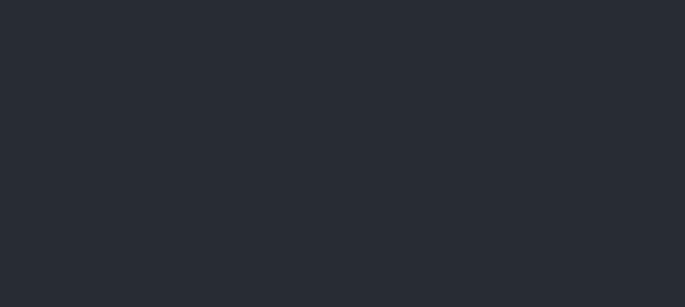
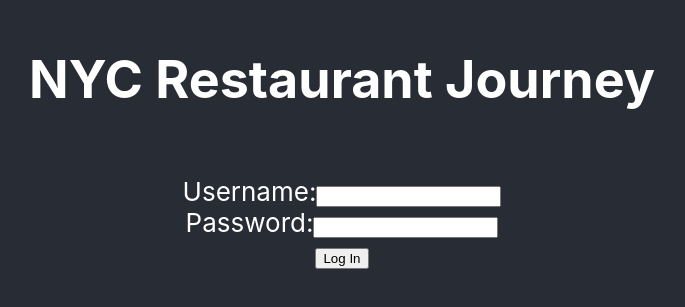
Before and after one commit to NinjaEagle/restaurant-journey-app-frontend, a React (Create React App) app in the folder my-project-client/: page / in a window 1280 px wide. Shown: the part 259-566 px from the top of the page, without its empty margins (298-983 px from the left). Built offline with nearby package versions, Linux system fonts and the light colour scheme.

Commit message:
Login Page

```diff
--- a/my-project-client/package.json
+++ b/my-project-client/package.json
@@ -3,6 +3,7 @@
   "version": "0.1.0",
   "private": true,
   "dependencies": {
+    "animejs": "^3.1.0",
     "react": "^16.9.0",
     "react-dom": "^16.9.0",
     "react-scripts": "3.1.1"
--- a/my-project-client/src/App.js
+++ b/my-project-client/src/App.js
@@ -1,6 +1,6 @@
 import React from 'react';
 import ReactDOM from 'react-dom';
-import logo from './logo.svg';
+// import logo from './logo.svg';
 import './App.css';
 import LoginPage from  '../src/container/LoginPage';
 import { BrowserRouter as Router, Route, Link } from 'react-router-dom';
@@ -22,7 +22,7 @@ function App() {
       <Router>
     <div className="App">
       <header className="App-header">
-            <Route path="/login" component={LoginPage}></Route>
+            <Route path="/" component={LoginPage}></Route>
       </header>
     </div>
     </Router>
--- a/my-project-client/src/container/LoginPage.js
+++ b/my-project-client/src/container/LoginPage.js
@@ -1,12 +1,68 @@
 import React, { Component } from 'react';
+import anime from "animejs/lib/anime.es.js";
+import "../style.scss";
+class LoginPage extends Component {
+    state ={
+        username: '',
+        password: ''
+    }
+    handleLogin = (event) => {
+       this.setState({
+           [event.target.name]:event.target.value
+       })
+    }
+    componentDidMount() {
+        anime({
+          targets: ".title,",
+          opacity: [0, 100],
+          delay: 500,
+          easing: "easeInOutExpo",
+          duration: 3000
+        });
+    }
 
-class LoginPage extends Component {
+    // handleSubmit = (e) => {
+    //     e.preventDefault();
+    //     fetch("http://localhost:3000/auth",{
+    //         method: "POST",
+    //         headers: {
+    //             "Content-Type": "application/json",
+    //             "Accepts": "application/json"
+    //         },
+    //         body: JSON.stringify({
+    //             username: this.state.username,
+    //             password: this.state.password
+    //         })
+    //     })
+    //     }
+    // }
+
     render() {
+        // console.log(this.state.username)
         return (
-            <div>
-                Username:
-                Password:
-            </div>
+          <div>
+            <h1 class="title">NYC Restaurant Journey</h1>
+            <form onChange={this.handleLogin}>
+              <br />
+              Username:
+              <input
+                name="username"
+                type="text"
+                value={this.state.username}
+              />
+              <br />
+              Password:
+              <input
+                name="password"
+                type="text"
+                value={this.state.password}
+              />
+              <br />
+              <button onClick={this.handleSubmit} name="submit" type="submit">
+                Log In
+              </button>
+            </form>
+          </div>
         );
     }
 }
```
Also changed, not shown: my-project-client/src/style.scss (added), 1 other file (tests, documents, lock files or other folders).
